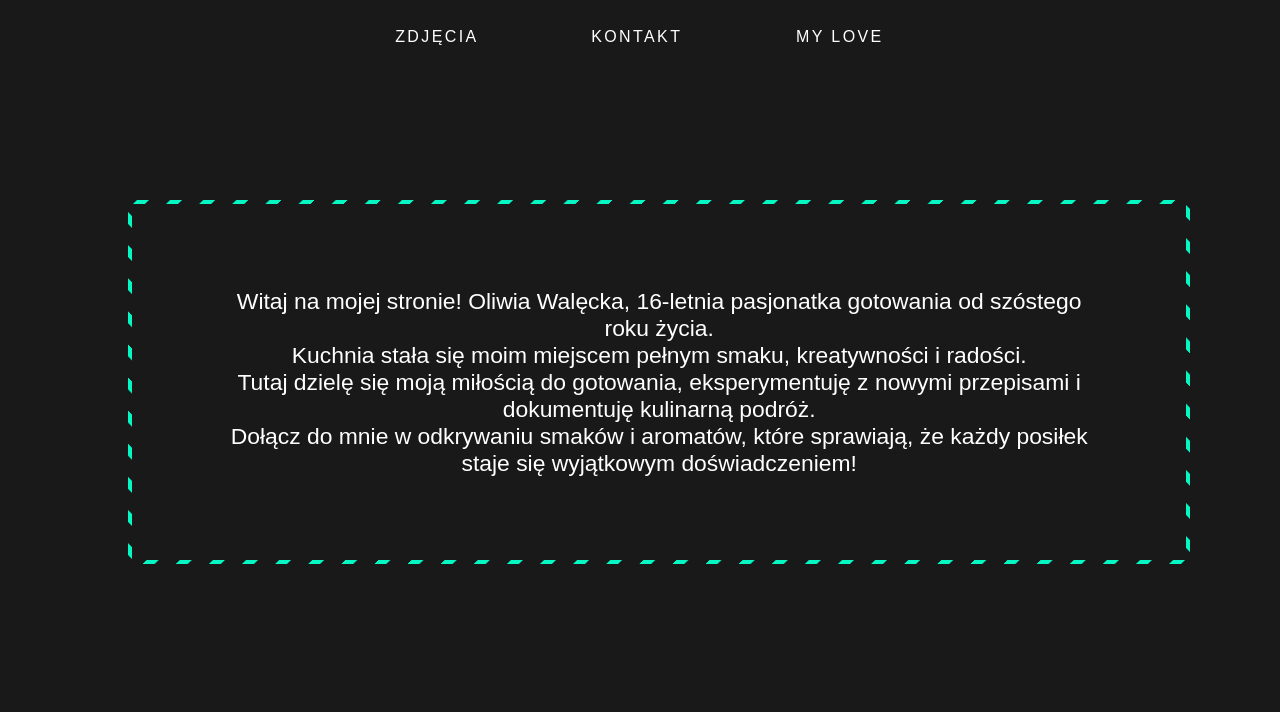
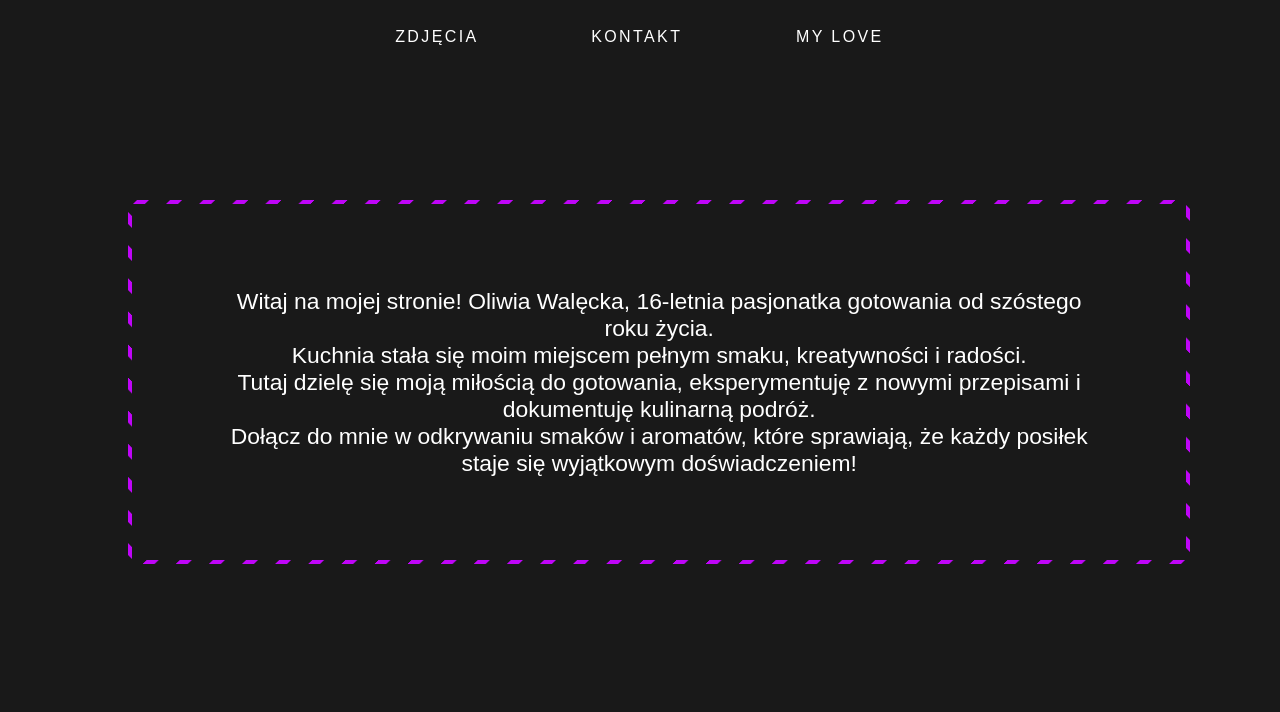
Before and after one commit to mateusz-tomaszek/oliwka, a PHP site: page / in a window 1280 px wide. Shown: the part 240-952 px from the top of the page. Run offline with PHP 8.4, Linux system fonts and the light colour scheme.

Commit message:
Add files via upload

```diff
--- a/other/style2.css
+++ b/other/style2.css
@@ -325,7 +325,11 @@ a:hover
 
 
 
-    background-image: repeating-linear-gradient(46deg, #05f8c3, #05f8c3 7.36px, transparent 8px, transparent 21.8px, #05f8c3 23px), repeating-linear-gradient(136deg, #05f8c3, #05f8c3 7.36px, transparent 8px, transparent 21.8px, #05f8c3 23px), repeating-linear-gradient(226deg, #05f8c3, #05f8c3 7.36px, transparent 8px, transparent 21.8px, #05f8c3 23px), repeating-linear-gradient(316deg, #05f8c3, #05f8c3 7.36px, transparent 8px, transparent 21.8px, #05f8c3 23px);
+    background-image: repeating-linear-gradient(46deg, #bf05f8, #bf05f8 7.36px, transparent 8px, transparent 21.8px, #bf05f8 23px)
+    , repeating-linear-gradient(136deg, #bf05f8, #bf05f8 7.36px, transparent 8px, transparent 21.8px, #bf05f8 23px),
+    repeating-linear-gradient(226deg, #bf05f8, #bf05f8 7.36px, transparent 8px, transparent 21.8px, #bf05f8 23px),
+    repeating-linear-gradient(316deg, #bf05f8, #bf05f8 7.36px, transparent 8px, transparent 21.8px, #bf05f8 23px);
+
     background-size: 4px calc(100% + 33.11px), calc(100% + 33.11px) 4px, 4px calc(100% + 33.11px) , calc(100% + 33.11px) 4px;
     background-position: 0 0, 0 0, 100% 0, 0 100%;
     background-repeat: no-repeat;
```
